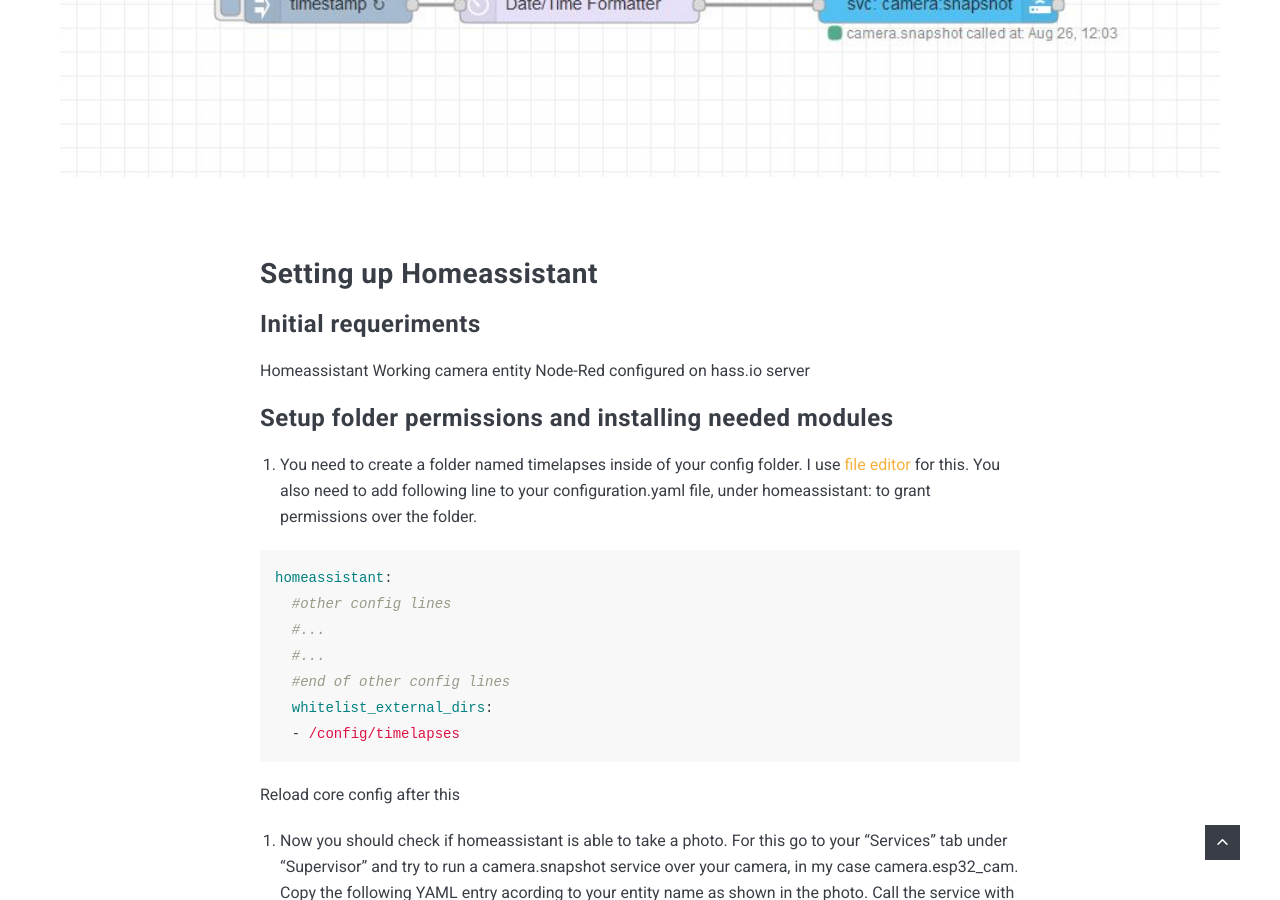
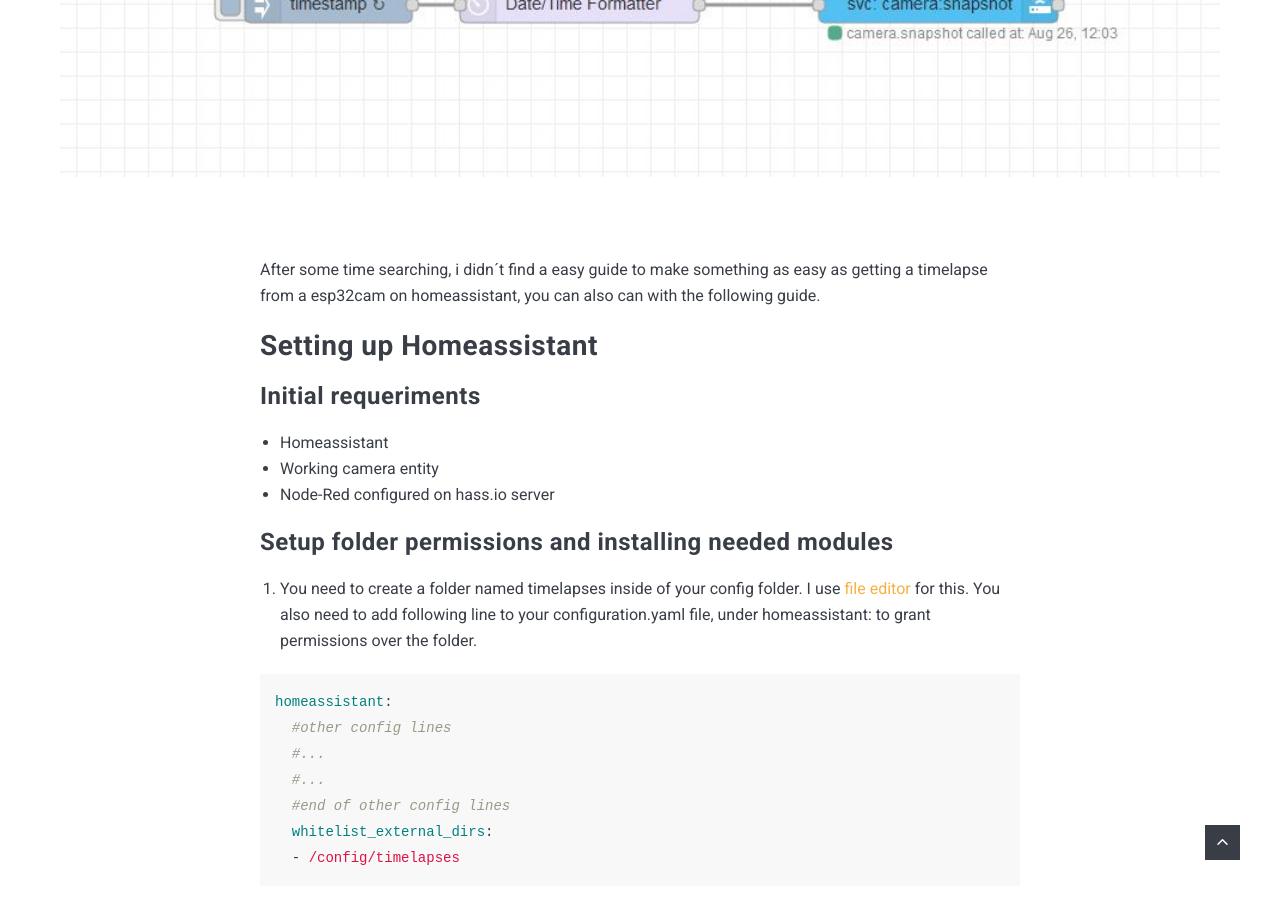
Before and after one commit to nkmakes/nkmakes.github.io, a Jekyll site: the page built from _posts/2020-09-08-Homeassistant-hassio-timelapses-easy-guide.md, in a window 1280 px wide and 900 px high, scrolled down 936 px. Built offline with Jekyll 4.4.1, drawn with Linux system fonts in a browser that asks for light colours; nearby versions of some CDN libraries; comment, search, counter and statistics services are not loaded.

Commit message:
Update 2020-09-08-Homeassistant-hassio-timelapses-easy-guide.md

```diff
--- a/_posts/2020-09-08-Homeassistant-hassio-timelapses-easy-guide.md
+++ b/_posts/2020-09-08-Homeassistant-hassio-timelapses-easy-guide.md
@@ -7,12 +7,13 @@
 description: How-to guide to create your own timelapses from any Homeassistant camera entity the easy way, in this example, a esp32cam gonfigured with ESPHome.
 ---
 
+After some time searching, i didn´t find a easy guide to make something as easy as getting a timelapse from a esp32cam on homeassistant, you can also can with the following guide.
 
 ## Setting up Homeassistant
 ### Initial requeriments
-Homeassistant
-Working camera entity
-Node-Red configured on hass.io server
+- Homeassistant
+- Working camera entity
+- Node-Red configured on hass.io server
 
 ### Setup folder permissions and installing needed modules
 
```
Also changed, not shown: other parts of _posts/2020-09-08-Homeassistant-hassio-timelapses-easy-guide.md (+0 -2 lines).
